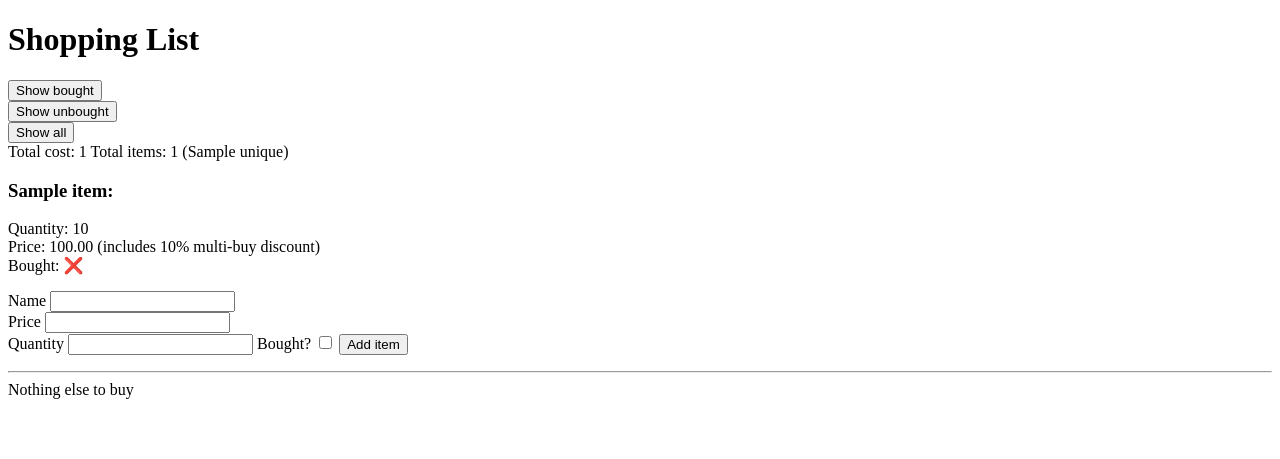
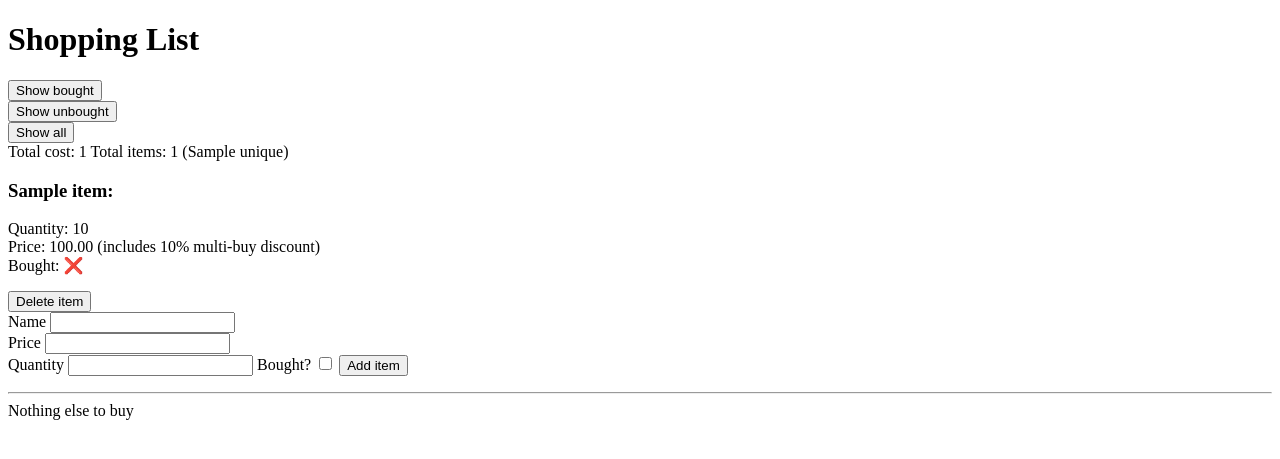
Before and after one commit to Andrew-Lindsay42/Week3WeekendHW, a Flask app: template templates/index.html in a window 1280 px wide. Shown: the top 459 px of the page. Run offline with Flask 2, Linux system fonts and the light colour scheme; the template is opened without the code that fills it: most values are stand-ins (such as "Sample title", 1, 10 or a date in 2020).

Commit message:
Added delete item button

```diff
--- a/controllers/controller.py
+++ b/controllers/controller.py
@@ -32,3 +32,8 @@ def show_unbought_items():
 @app.route('/list/show_all', methods = ['POST'])
 def show_all():
     return redirect ('/list')
+
+@app.route('/list/delete/<int:index>', methods = ['POST'])
+def delete_item(index):
+    shopping_list.pop(index)
+    return redirect ('/list')
--- a/templates/index.html
+++ b/templates/index.html
@@ -44,6 +44,9 @@
                     Bought: <span>&#10060;</span>
                 {% endif %}
             </p>
+            <form action='/list/delete/{{shopping_list.index(item)}}' method="post">
+                <input type="submit" value="Delete item">
+            </form>
         </div>
         {% endfor %}
 
```
